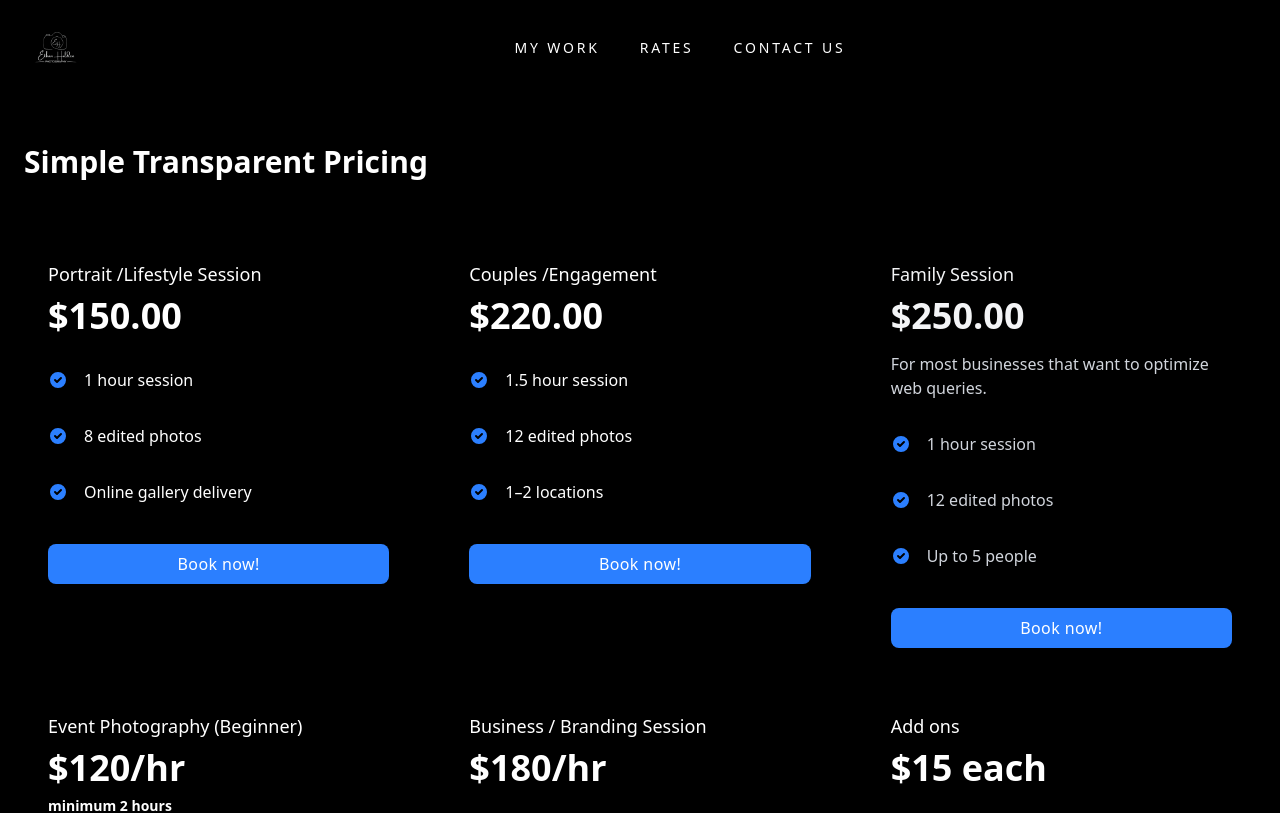
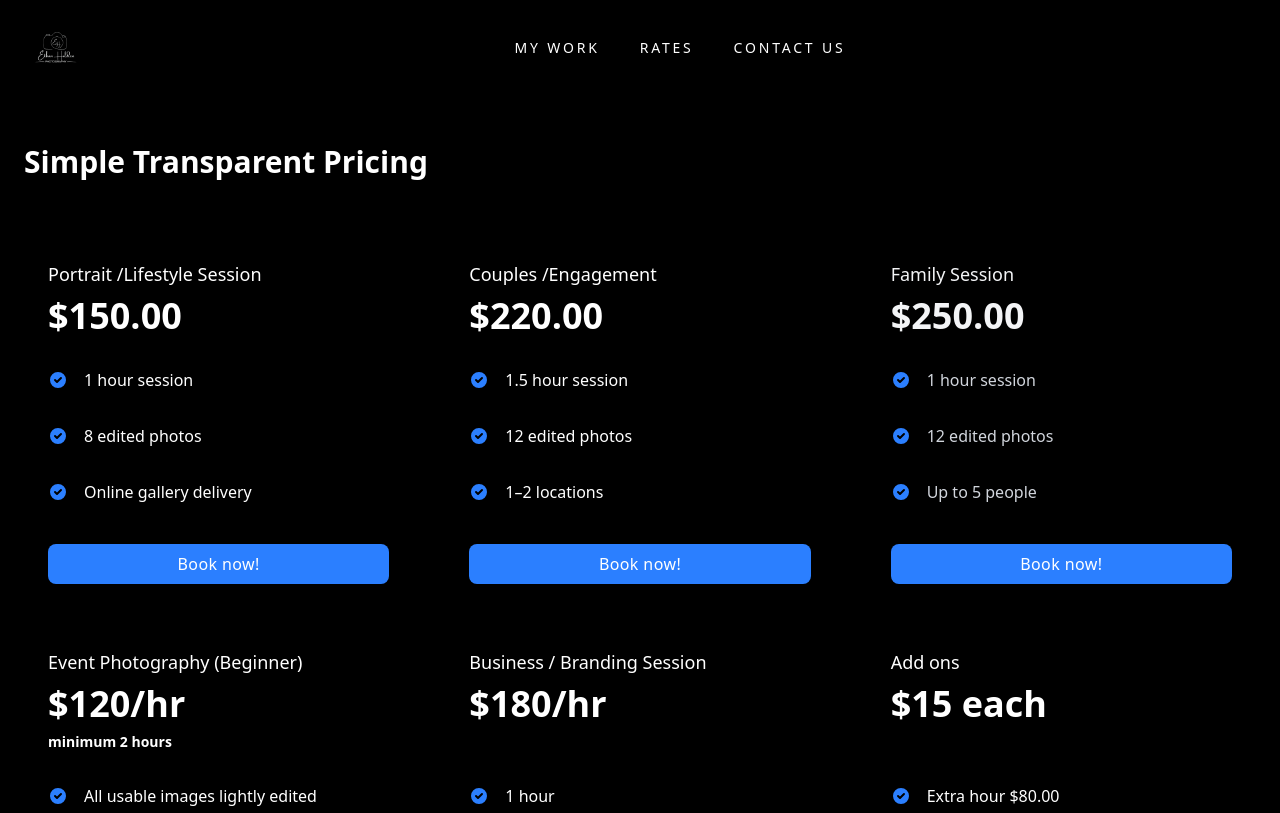
Before and after one commit to iAmJiro/ethanweb, a React (Vite) app in the folder my-app/: page /rates in a window 1280 px wide. Shown: the top 813 px of the page. Built offline with nearby package versions, Linux system fonts and the light colour scheme; a web font is replaced by a local one.

Commit message:
rates updated

```diff
--- a/my-app/src/components/Rates.jsx
+++ b/my-app/src/components/Rates.jsx
@@ -83,9 +83,6 @@ function Rates() {
               <h4 className="mt-2 text-4xl font-semibold text-gray-100">
                 $250.00
               </h4>
-              <p className="mt-4 text-gray-300">
-                For most businesses that want to optimize web queries.
-              </p>
 
               <div className="mt-8 space-y-8">
                 <Feature text="1 hour session" dark />
```
